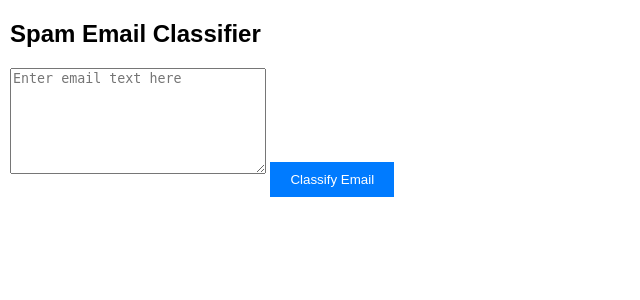
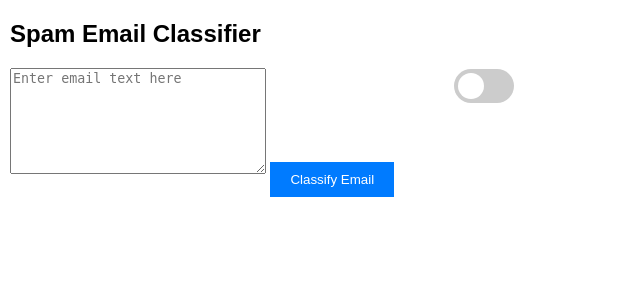
Before and after one commit to Aida-adzd/Chrome_Extensions_Spam_Mail, a Flask app: page / in a window 1280 px wide. Shown: the top 300 px of the page, without its empty margins (0-640 px from the left). Run offline with Flask 3, Linux system fonts and the light colour scheme.

Commit message:
add darkmood buttom

```diff
--- a/project_folder/app.py
+++ b/project_folder/app.py
@@ -5,9 +5,11 @@ from flask_cors import CORS
 app = Flask(__name__, template_folder='templates')
 CORS(app)
 
+
 @app.route('/')
 def home():
     return render_template('popup.html')
+
 
 @app.route('/classify', methods=['POST'])
 def classify():
@@ -15,5 +17,6 @@ def classify():
     result = classify_text(email_text)
     return jsonify({'result': result})
 
+
 if __name__ == '__main__':
     app.run(debug=True)
--- a/project_folder/templates/popup.html
+++ b/project_folder/templates/popup.html
@@ -9,6 +9,10 @@
   <form id="emailForm">
       <label for="emailText"></label><textarea id="emailText" placeholder="Enter email text here"></textarea>
     <button type="submit">Classify Email</button>
+    <label class="switch">
+      <input type="checkbox" id="darkModeSwitch">
+      <span class="slider round"></span>
+    </label>
   </form>
   <p id="result"></p>
   <script src="popup.js"></script>
--- a/project_folder/templates/popup.js
+++ b/project_folder/templates/popup.js
@@ -1,7 +1,7 @@
 document.addEventListener('DOMContentLoaded', function() {
   document.getElementById('emailForm').addEventListener('submit', function(e) {
     e.preventDefault();
-    var emailText = document.getElementById('emailText').value;
+    const emailText = document.getElementById('emailText').value;
 
     fetch('http://127.0.0.1:5000/classify', {
       method: 'POST',
@@ -17,3 +17,7 @@ document.addEventListener('DOMContentLoaded', function() {
     .catch(error => console.error('Error:', error));
   });
 });
+document.getElementById('darkModeSwitch').addEventListener('change', function() {
+  document.body.classList.toggle('dark-mode');
+  document.querySelector('textarea').classList.toggle('dark-mode');
+});
--- a/project_folder/templates/style.css
+++ b/project_folder/templates/style.css
@@ -11,11 +11,11 @@
       margin-bottom: 10px;
     }
     button {
-      padding: 10px 20px;
-      background-color: #007bff;
-      color: white;
-      border: none;
-      cursor: pointer;
+        padding: 10px 20px;
+        background-color: #007bff;
+        color: white;
+        border: none;
+        cursor: pointer;
     }
     button:hover {
       background-color: #0056b3;
@@ -23,3 +23,64 @@
     p {
       margin-top: 20px;
     }
+    .switch {
+    position: fixed;
+    display: inline-block;
+    width: 60px;
+    height: 34px;
+    margin-left: 60px;
+    margin-top: 1px;
+
+}
+
+.switch input {
+  opacity: 0;
+  width: 0;
+  height: 0;
+}
+
+.slider {
+  position: absolute;
+  cursor: pointer;
+  top: 0;
+  left: 0;
+  right: 0;
+  bottom: 0;
+  background-color: #ccc;
+  transition: .4s;
+}
+
+.slider:before {
+  position: absolute;
+  content: "";
+  height: 26px;
+  width: 26px;
+  left: 4px;
+  bottom: 4px;
+  background-color: white;
+  transition: .4s;
+}
+
+input:checked + .slider {
+  background-color: #2196F3;
+}
+
+input:checked + .slider:before {
+  transform: translateX(26px);
+}
+
+.slider.round {
+  border-radius: 24px;
+}
+
+.slider.round:before {
+  border-radius: 50%;
+}
+body.dark-mode {
+  background-color: #333;
+  color: #fff;
+}
+textarea.dark-mode {
+  background-color: #333;
+  color: #fff;
+}
```
